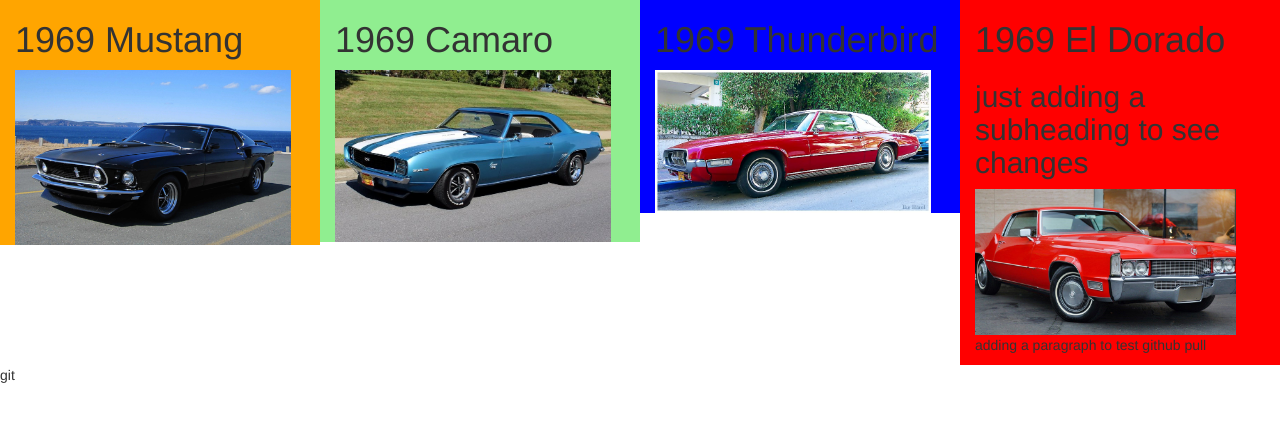
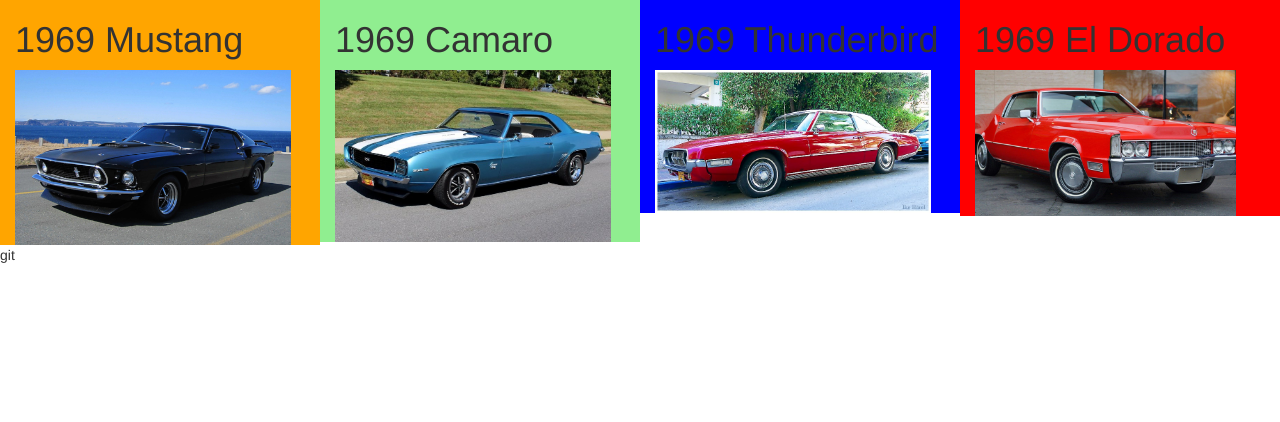
Before and after one commit to edrod1509/bootstrap1, a plain HTML site: page index.html in a window 1280 px wide. Drawn offline with nearby package versions, Linux system fonts and the light colour scheme.

Commit message:
Update index.html

```diff
--- a/index.html
+++ b/index.html
@@ -27,10 +27,7 @@
 	 		<div class="col-sm-6 col-md-3" style="background-color: red">
 
 	 			<h1> 1969 El Dorado</h1>
-	 			<h2> just adding a subheading to see changes
-	 			</h2>
 	 			<img src="eldorado1.jpg" heght="100%" width="90%">
-				<p> adding a paragraph to test github pull </a>
 	 		</div>
  		</div>
  	</div>
```
